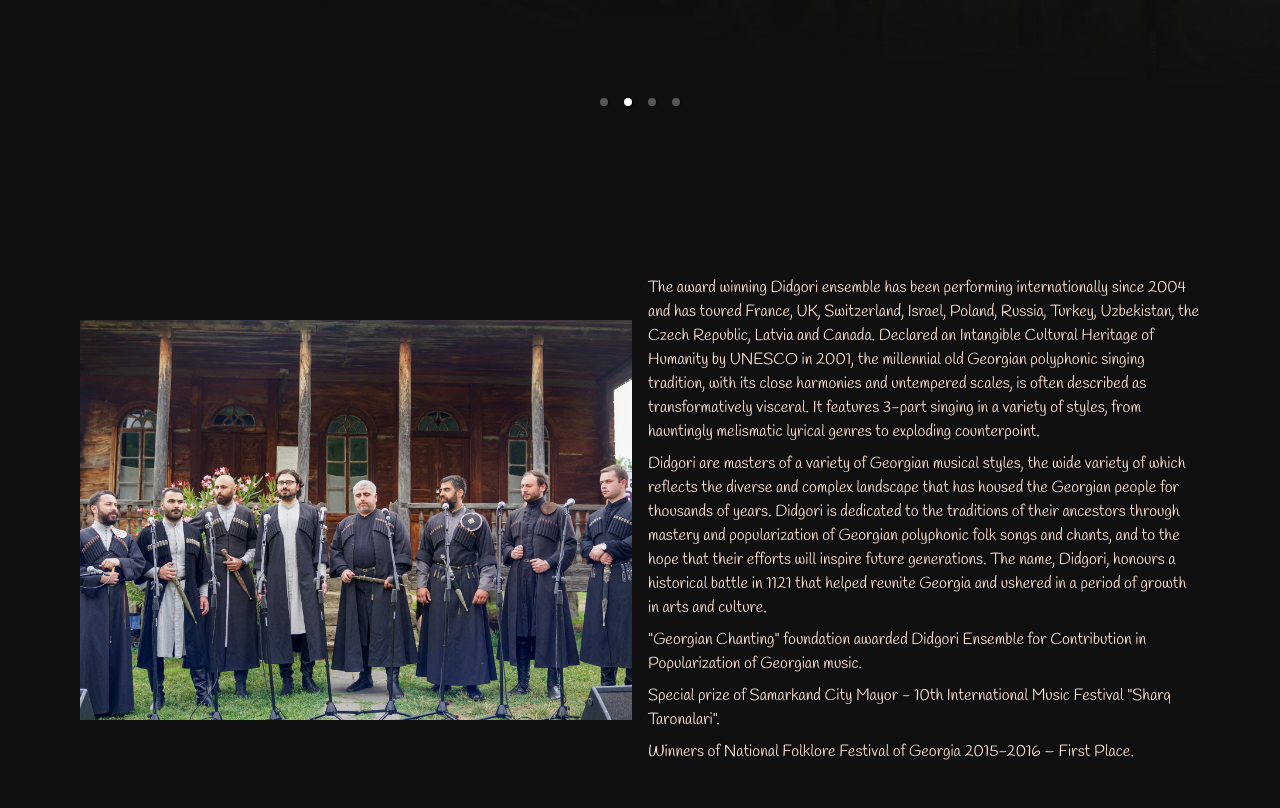
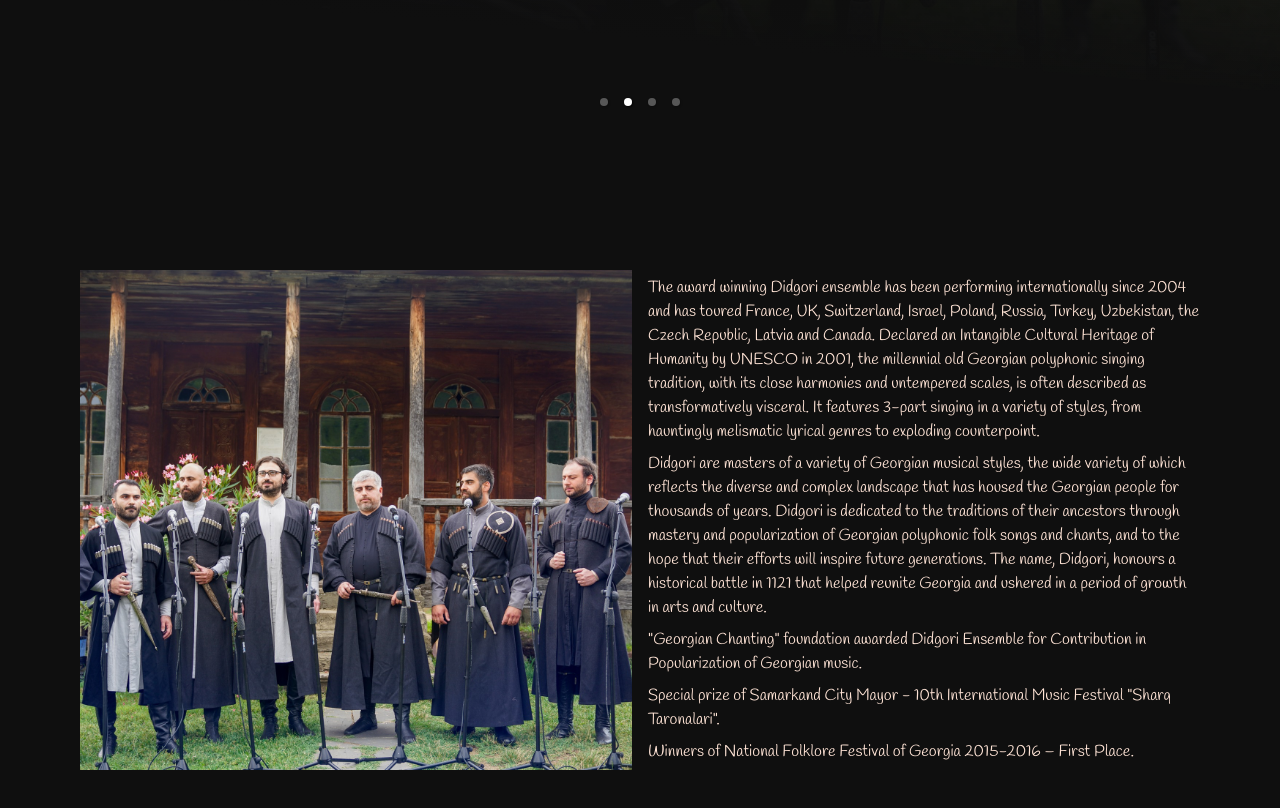
Before and after one commit to levan-tediashvili-axon/didgori, a Next.js app: page / in a window 1280 px wide. Shown: the part 680-1488 px from the top of the page. Built offline with nearby package versions, Linux system fonts and the light colour scheme; a web font is replaced by a local one.

Commit message:
fix: about section height

```diff
--- a/src/features/about-section/about-section.tsx
+++ b/src/features/about-section/about-section.tsx
@@ -15,16 +15,18 @@
     <Stack
       id="about"
       direction={{ xs: 'column', md: 'row' }}
-      height="100dvh"
+      minHeight="100vh"
       alignItems="center"
       justifyContent="center"
       spacing={2}
       px={{ xs: 4, md: 10 }}
+      py={5}
     >
       <Box
         position="relative"
         width={{ xs: '100%', md: '50%' }}
         height="50%"
+        minHeight={{ xs: 300, md: 500 }}
         overflow="hidden"
       >
         <Image
```
